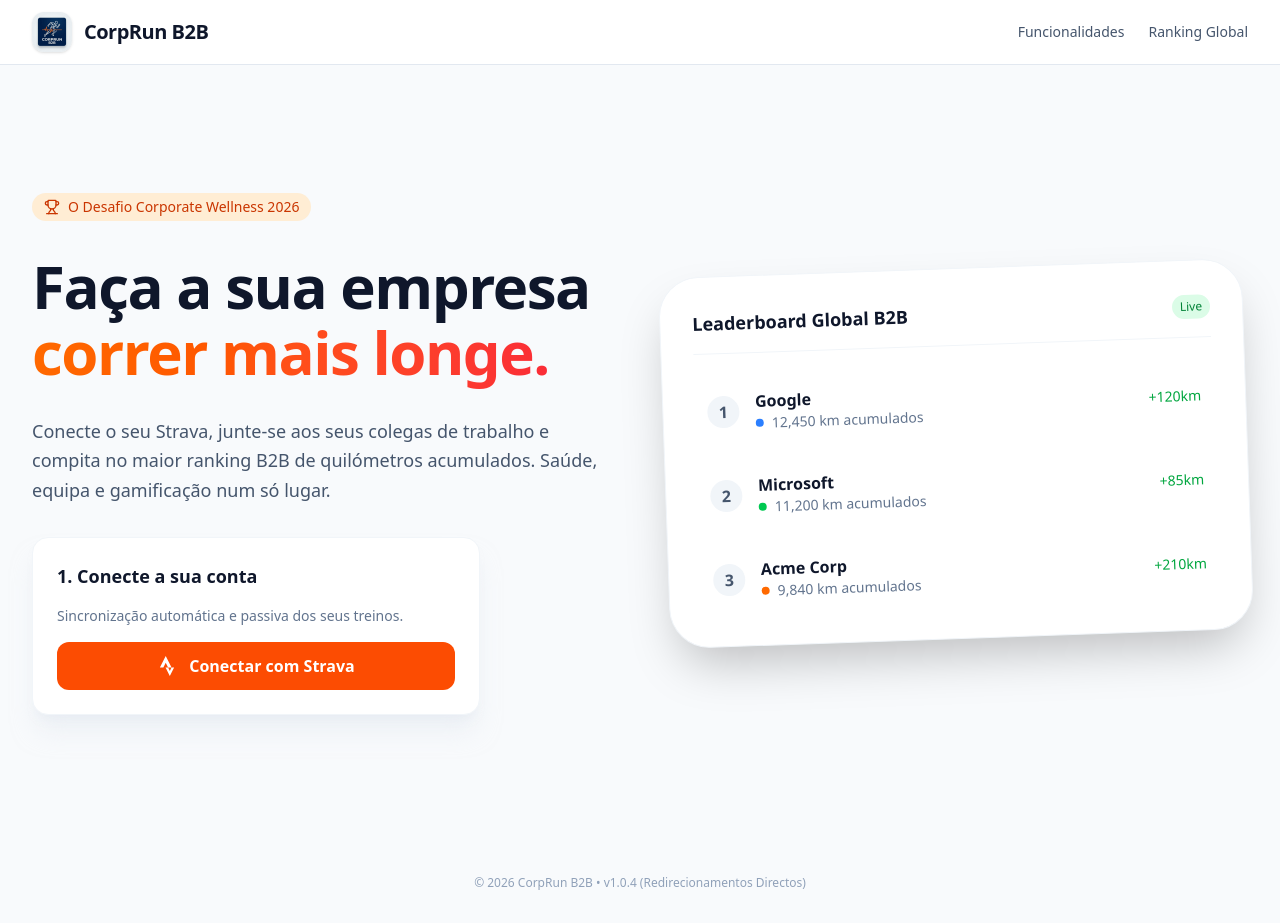
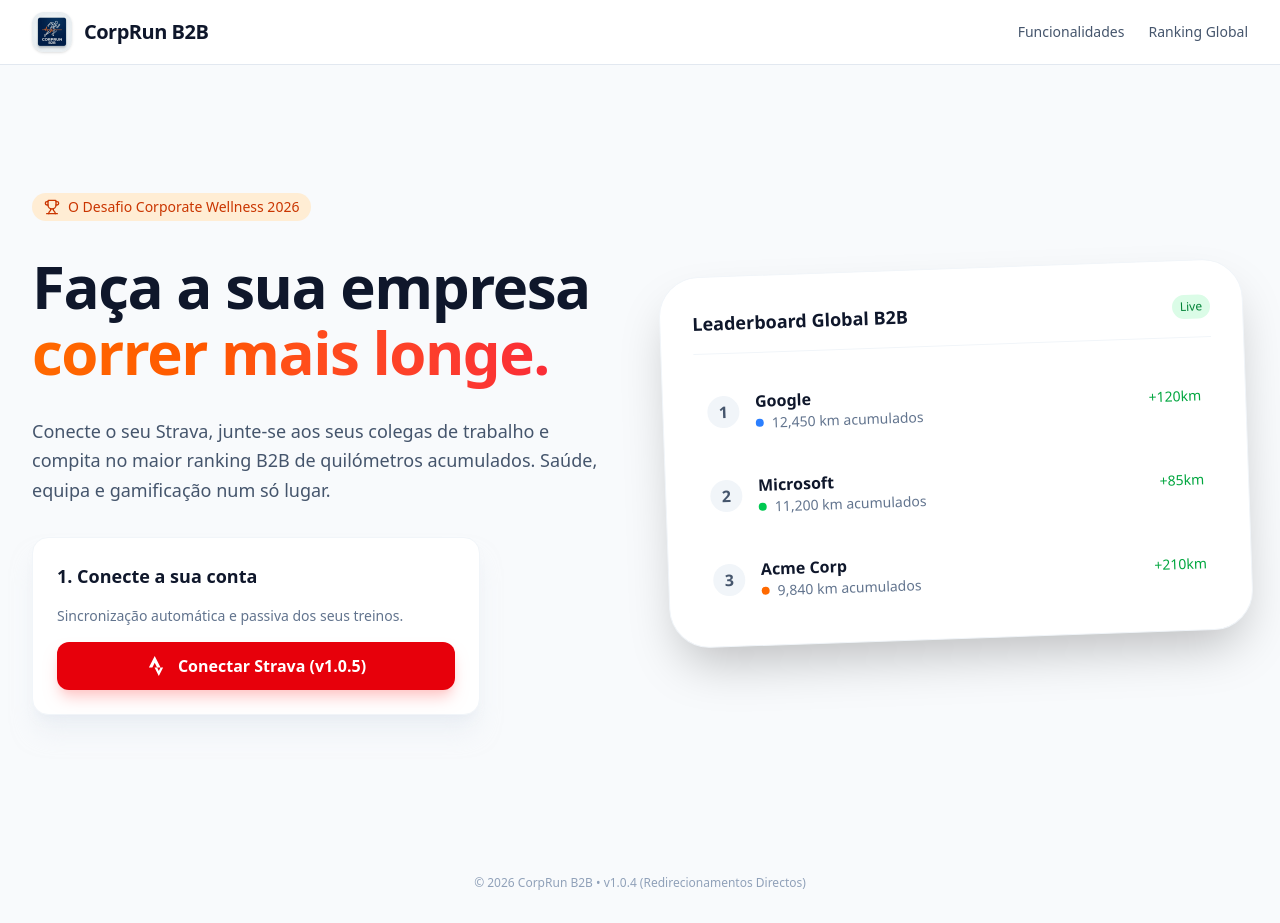
Before and after one commit to betristao/corridadasempresas, a React (Vite) app: page / in a window 1280 px wide. Built offline with nearby package versions, Linux system fonts and the light colour scheme.

Commit message:
Cache buster: Disable index.html cache and change button to RED v1.0.5

```diff
--- a/src/pages/Landing.tsx
+++ b/src/pages/Landing.tsx
@@ -139,7 +139,7 @@
                     onClick={handleConnectStrava}
                     disabled={isConnecting}
                     className={cn(
-                      "w-full flex items-center justify-center gap-3 bg-[#FC4C02] hover:bg-[#E34402] text-white py-3 px-4 rounded-xl font-semibold transition-all",
+                      "w-full flex items-center justify-center gap-3 bg-red-600 hover:bg-red-700 text-white py-3 px-4 rounded-xl font-semibold triangle-animation shadow-lg shadow-red-200 transition-all",
                       isConnecting && "opacity-70 cursor-not-allowed"
                     )}
                   >
@@ -148,7 +148,7 @@
                     ) : (
                       <svg className="w-5 h-5 fill-current" viewBox="0 0 24 24"><path d="M15.387 17.944l-2.089-4.116h-3.065L15.387 24l5.15-10.172h-3.066m-7.008-5.599l2.836 5.598h4.172L10.463 0l-7 13.828h4.169"/></svg>
                     )}
-                    {isConnecting ? "A conectar..." : "Conectar com Strava"}
+                    {isConnecting ? "A conectar..." : "Conectar Strava (v1.0.5)"}
                   </button>
               </div>
             ) : (
```
Also changed, not shown: 1 other file (tests, documents, lock files or other folders).
